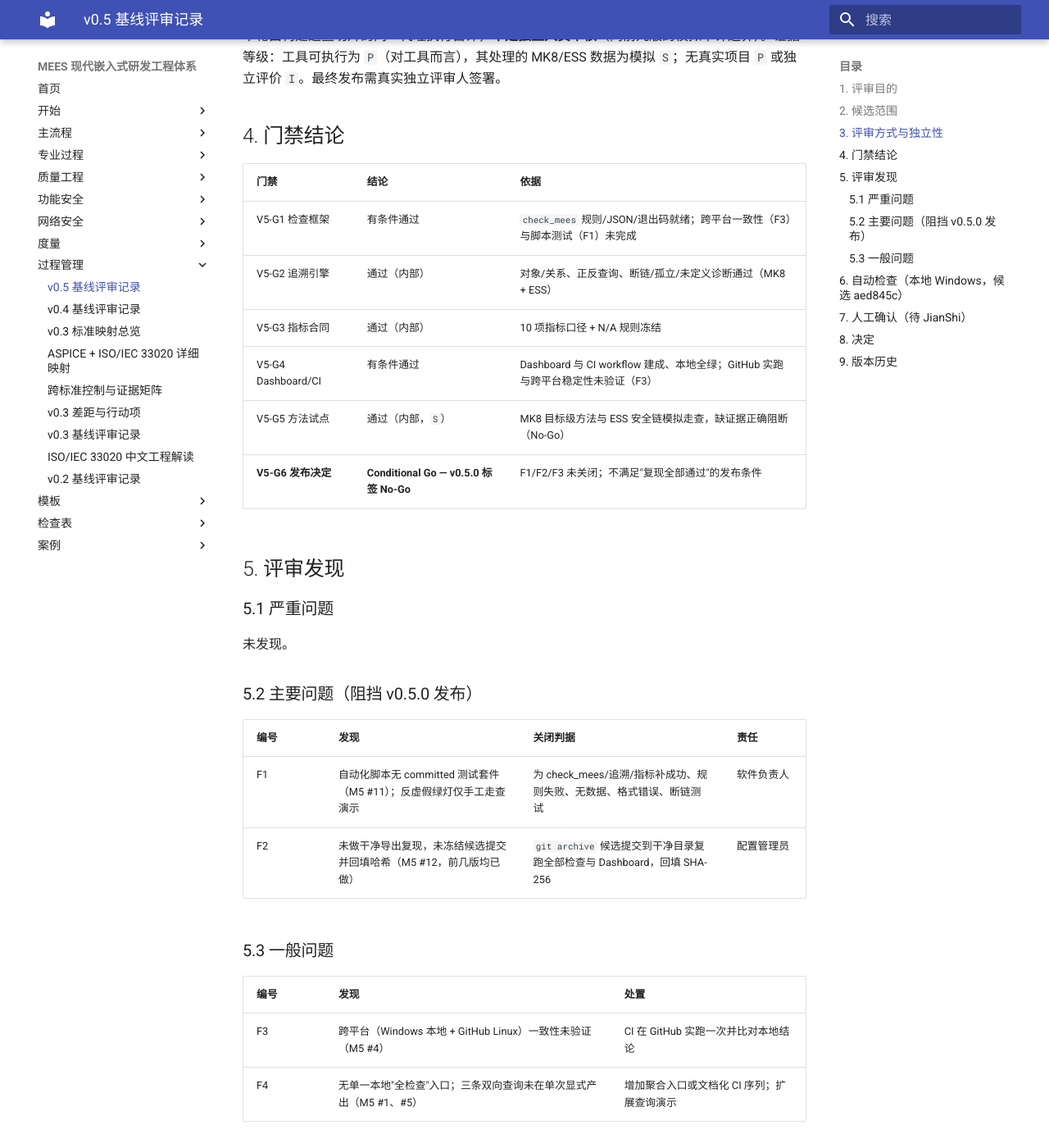
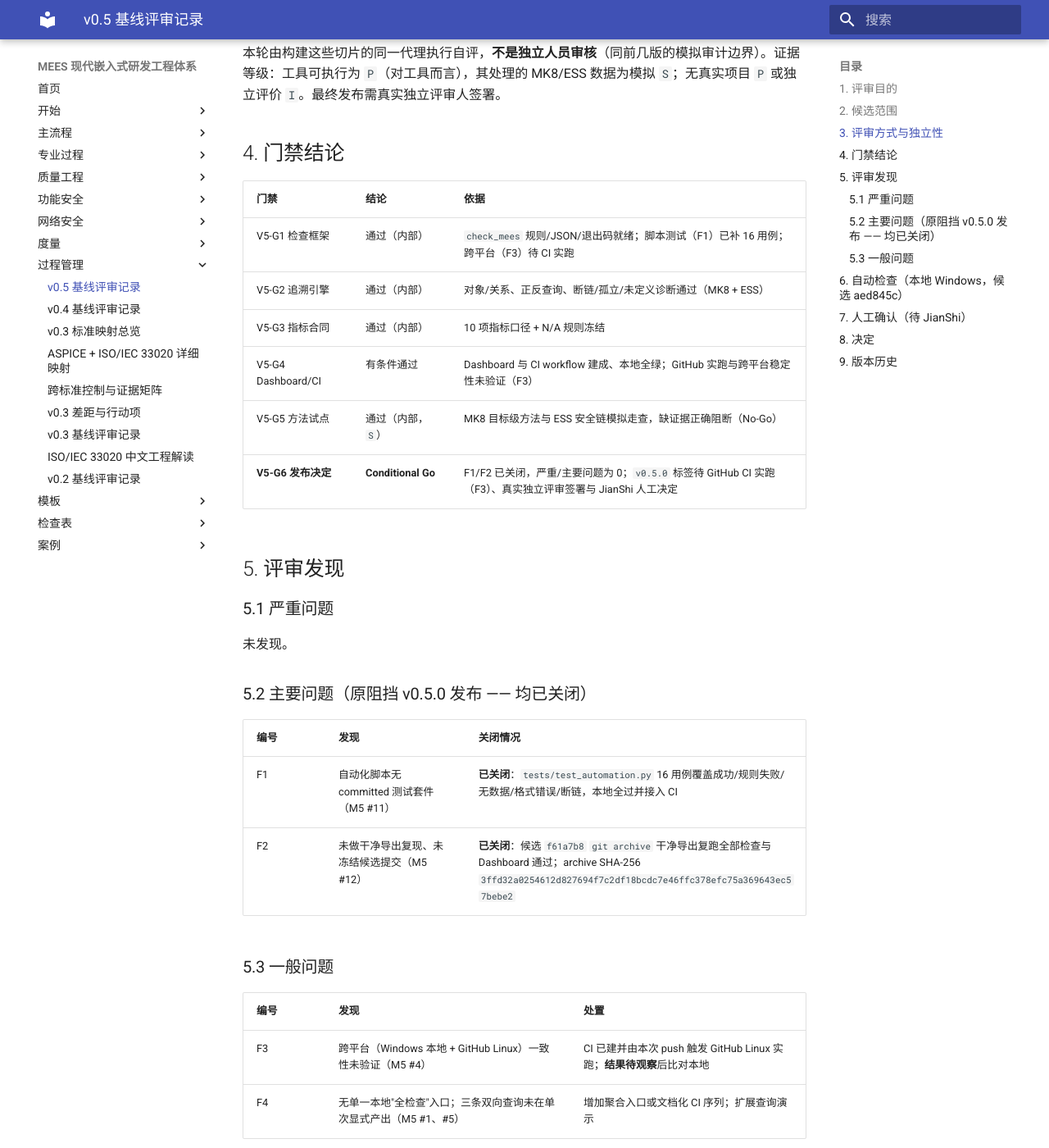
Before and after one commit to JianShiYao/MEES, an MkDocs documentation site: the page built from docs/11_Process_Management/v0.5基线评审记录.md, in a window 1280 px wide and 1400 px high, scrolled down 788 px. Shown: the whole window at 82% size. Built offline with MkDocs 1.6.1 and Material for MkDocs 9.7.7, drawn with Linux system fonts in a browser that asks for light colours; some of the changed text lies outside the part shown.

Commit message:
docs(v0.5): close F1/F2 in V5-G6 review — tests + clean-export reproduction
- F1 closed: 16-case script test suite added and wired into CI
- F2 closed: candidate f61a7b8 reproduced in clean git-archive export (all checks + dashboard pass); archive SHA-256 3ffd32a0254612d827694f7c2df18bcdc7e46ffc378efc75a369643ec57bebe2
- severe/major findings now 0; v0.5.0 tag still withheld pending F3 (GitHub CI run) + independent sign-off + JianShi decision
- review record + M5 checklist updated

Co-Authored-By: Claude Opus 4.8 <noreply@anthropic.com>

```diff
--- a/docs/11_Process_Management/v0.5基线评审记录.md
+++ b/docs/11_Process_Management/v0.5基线评审记录.md
@@ -15,7 +15,7 @@
 | 项目 | 记录 |
 |---|---|
 | 输入基线 | `v0.4.0`（V4-G5 Go 内部模板基线） |
-| 候选提交 | `aed845c`（未冻结为干净导出复现，见 F2） |
+| 候选提交 | `f61a7b8`（已冻结并干净导出复现；archive SHA-256 `3ffd32a0254612d827694f7c2df18bcdc7e46ffc378efc75a369643ec57bebe2`） |
 | 范围 | WP1 检查框架、WP2 追溯、WP3 指标、WP4 Dashboard+CI、WP5 目标级验证方法、WP6 ESS 方法试点 |
 | 排除 | 真实目标/HIL/UL 9540A 执行、SIL 定量、独立 FSA、真实项目部署 |
 
@@ -27,30 +27,30 @@
 
 | 门禁 | 结论 | 依据 |
 |---|---|---|
-| V5-G1 检查框架 | 有条件通过 | `check_mees` 规则/JSON/退出码就绪；跨平台一致性（F3）与脚本测试（F1）未完成 |
+| V5-G1 检查框架 | 通过（内部） | `check_mees` 规则/JSON/退出码就绪；脚本测试（F1）已补 16 用例；跨平台（F3）待 CI 实跑 |
 | V5-G2 追溯引擎 | 通过（内部） | 对象/关系、正反查询、断链/孤立/未定义诊断通过（MK8 + ESS） |
 | V5-G3 指标合同 | 通过（内部） | 10 项指标口径 + N/A 规则冻结 |
 | V5-G4 Dashboard/CI | 有条件通过 | Dashboard 与 CI workflow 建成、本地全绿；GitHub 实跑与跨平台稳定性未验证（F3） |
 | V5-G5 方法试点 | 通过（内部，`S`） | MK8 目标级方法与 ESS 安全链模拟走查，缺证据正确阻断（No-Go） |
-| **V5-G6 发布决定** | **Conditional Go — v0.5.0 标签 No-Go** | F1/F2/F3 未关闭；不满足"复现全部通过"的发布条件 |
+| **V5-G6 发布决定** | **Conditional Go** | F1/F2 已关闭，严重/主要问题为 0；`v0.5.0` 标签待 GitHub CI 实跑（F3）、真实独立评审签署与 JianShi 人工决定 |
 
 ## 5. 评审发现
 
 ### 5.1 严重问题
 未发现。
 
-### 5.2 主要问题（阻挡 v0.5.0 发布）
+### 5.2 主要问题（原阻挡 v0.5.0 发布 —— 均已关闭）
 
-| 编号 | 发现 | 关闭判据 | 责任 |
-|---|---|---|---|
-| F1 | 自动化脚本无 committed 测试套件（M5 #11）；反虚假绿灯仅手工走查演示 | 为 check_mees/追溯/指标补成功、规则失败、无数据、格式错误、断链测试 | 软件负责人 |
-| F2 | 未做干净导出复现，未冻结候选提交并回填哈希（M5 #12，前几版均已做） | `git archive` 候选提交到干净目录复跑全部检查与 Dashboard，回填 SHA-256 | 配置管理员 |
+| 编号 | 发现 | 关闭情况 |
+|---|---|---|
+| F1 | 自动化脚本无 committed 测试套件（M5 #11） | **已关闭**：`tests/test_automation.py` 16 用例覆盖成功/规则失败/无数据/格式错误/断链，本地全过并接入 CI |
+| F2 | 未做干净导出复现、未冻结候选提交（M5 #12） | **已关闭**：候选 `f61a7b8` `git archive` 干净导出复跑全部检查与 Dashboard 通过；archive SHA-256 `3ffd32a0254612d827694f7c2df18bcdc7e46ffc378efc75a369643ec57bebe2` |
 
 ### 5.3 一般问题
 
 | 编号 | 发现 | 处置 |
 |---|---|---|
-| F3 | 跨平台（Windows 本地 + GitHub Linux）一致性未验证（M5 #4） | CI 在 GitHub 实跑一次并比对本地结论 |
+| F3 | 跨平台（Windows 本地 + GitHub Linux）一致性未验证（M5 #4） | CI 已建并由本次 push 触发 GitHub Linux 实跑；**结果待观察**后比对本地 |
 | F4 | 无单一本地"全检查"入口；三条双向查询未在单次显式产出（M5 #1、#5） | 增加聚合入口或文档化 CI 序列；扩展查询演示 |
 
 ## 6. 自动检查（本地 Windows，候选 `aed845c`）
@@ -64,7 +64,7 @@
 | 指标 | 10 定义（5 算 / 5 N/A） |
 | Dashboard / `mkdocs --strict` | 生成成功 / EXIT=0 |
 
-> 以上仅本地 Windows；干净导出复现（F2）与 GitHub 实跑（F3）未完成，因此不作为发布级复现证据。
+> 干净导出复现（F2）已完成：候选 `f61a7b8` 经 `git archive` 导出到独立干净目录后，上述全部检查、单元测试与 Dashboard 生成复现通过（archive SHA-256 `3ffd32a0254612d827694f7c2df18bcdc7e46ffc378efc75a369643ec57bebe2`）。GitHub Linux 实跑（F3）待观察。
 
 ## 7. 人工确认（待 JianShi）
 
@@ -75,14 +75,16 @@
 
 ## 8. 决定
 
-当前结论：**Conditional Go**。
+当前结论：**Conditional Go**（严重/主要问题为 0）。
 
-- **允许**：WP1–WP6 P0 自动化与方法层作为内部基线继续使用与迭代；进入 F1/F2 收尾。
-- **不允许**：创建 `v0.5.0` 发布标签、将 v0.5 声明为已发布、或对外声明自动化/度量已达发布级复现。
-- **达成最终 Go 需**：关闭 F1（脚本测试）、F2（干净导出复现 + 冻结候选）、F3（跨平台），并由真实独立评审人签署。
+- **允许**：WP1–WP6 P0 自动化与方法层作为内部基线继续使用与迭代。
+- **不允许**：在 F3 观察与人工签署前创建 `v0.5.0` 发布标签、将 v0.5 声明为已发布，或对外声明达标/符合性。
+- **主要问题 F1、F2 已关闭**（脚本测试 + 干净导出复现）。
+- **达成最终 Go 尚需**：GitHub CI 实跑确认跨平台一致（F3）、真实独立评审人签署、JianShi 的 V5-G6 人工发布决定。证据仍为工具 `P`、数据 `S`，无真实项目/独立评价。
 
 ## 9. 版本历史
 
 | 版本 | 日期 | 修改人 | 修改说明 |
 |---|---|---|---|
+| v0.5.0-dev | 2026-07-14 | JianShi | 关闭 F1（脚本测试）与 F2（干净导出复现，候选 `f61a7b8`，SHA `3ffd32a0…`）；严重/主要问题清零；标签待 F3 观察与人工签署 |
 | v0.5.0-dev | 2026-07-14 | JianShi | V5-G6 收口：WP1–WP6 内部基线 Conditional Go，v0.5.0 标签 No-Go，登记 F1/F2 主要问题 |
```
Also changed, not shown: docs/14_Checklists/v0.5自动化与度量基线检查表.md (+6 -6 lines).
